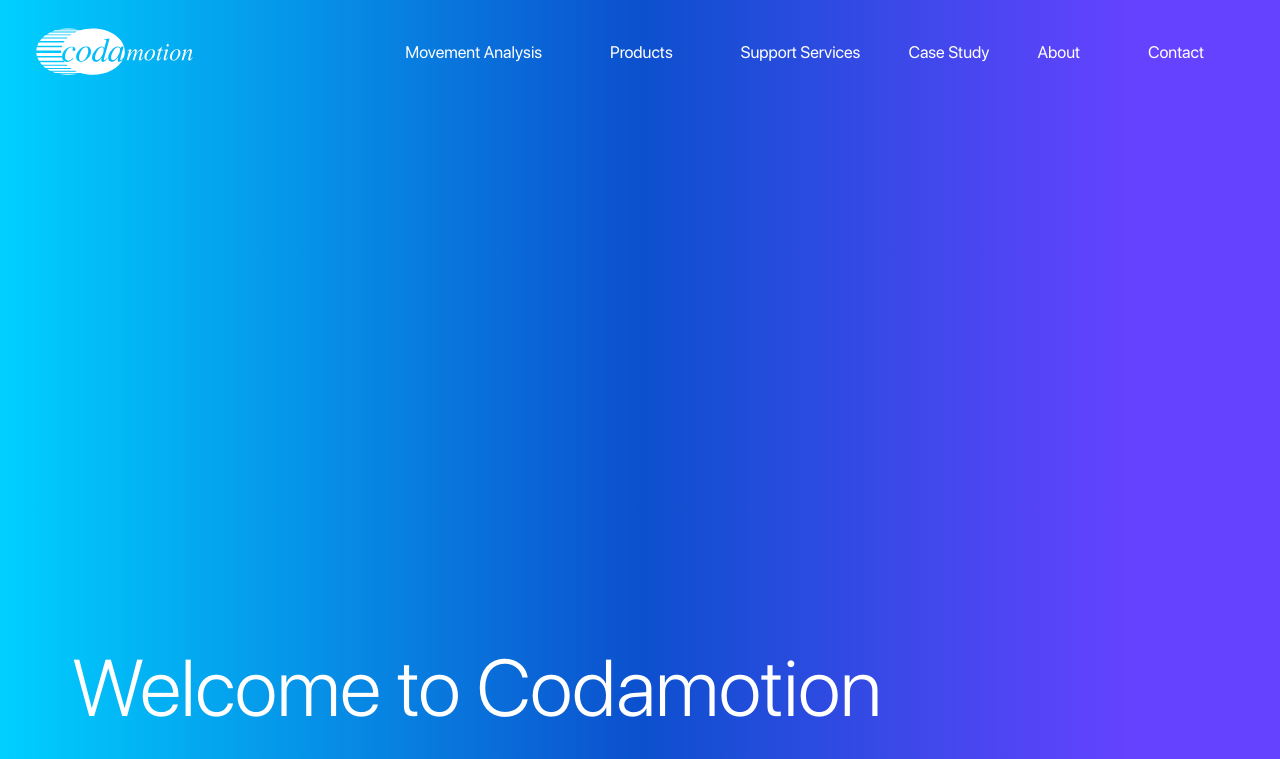
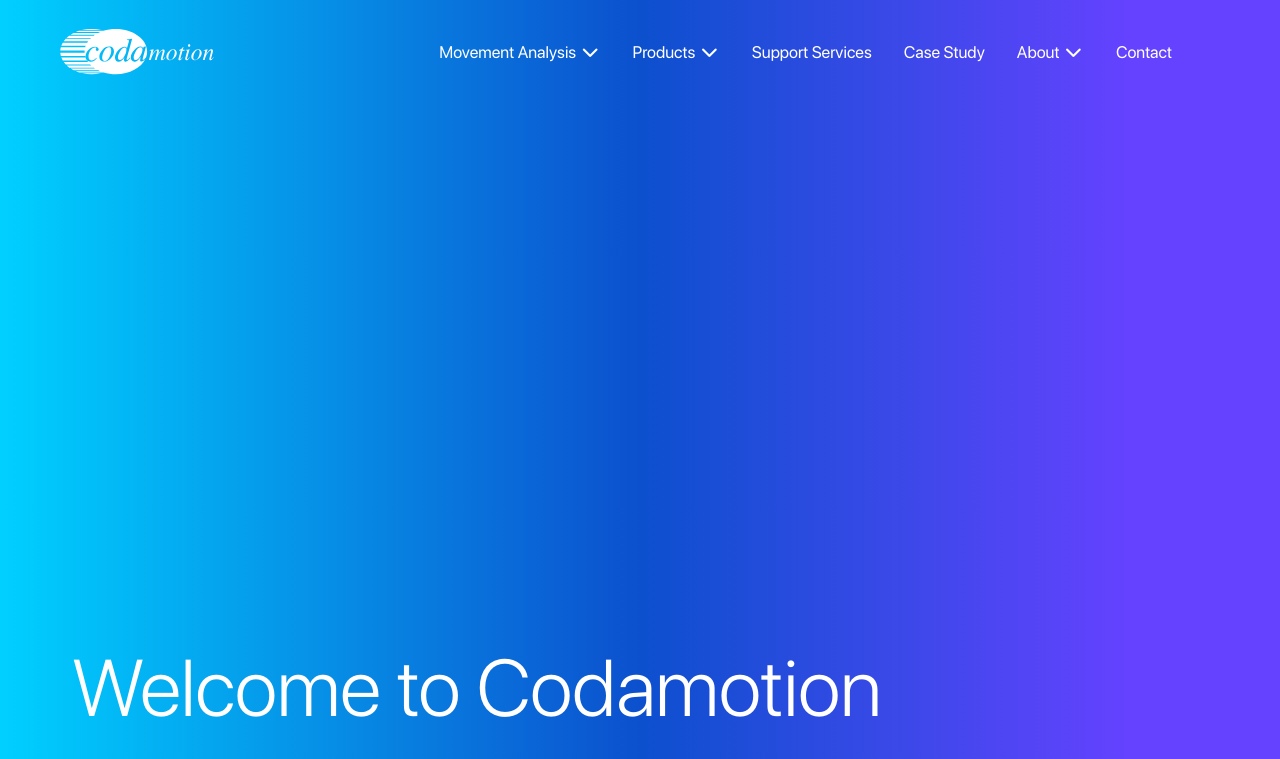
Before and after one commit to samozzy/codamotion, a Django app: page / in a window 1280 px wide. Shown: the top 759 px of the page. Run offline with Django 3.2, Linux system fonts and the light colour scheme; data comes from the database, SQL or seed files in the repository; some libraries are stand-ins or nearby versions.

Commit message:
Improve navbar and add FontAwesome

```diff
--- a/website/static/website/css/codamotion.scss
+++ b/website/static/website/css/codamotion.scss
@@ -31,6 +31,10 @@ $primary: $coda-navy;
 
 * {
 	font-family: 'SF-Pro-Display', 'Helvetica', 'Roboto', 'Arial', sans-serif !important;
+}
+.fa, .far, .fas {
+	// Override
+	font-family: "Font Awesome 5 Free" !important;
 }
 h2 {
 	font-weight: 400;
@@ -171,7 +175,7 @@ label {
 	// min-height: 7rem;
 	@extend .pt-lg-4, .py-4;
 	.navbar-nav>.nav-item {
-		margin-right: 2rem;
+		margin-right: 1rem;
 		font-size: 1.05rem;
 		font-weight: 400;
 	}
@@ -184,13 +188,21 @@ label {
 .navbar-light .navbar-nav .nav-link {
 	color: black;
 }
-.dropdown-toggle::after{
-	font-family: "Font Awesome 5 Free";
-	font-weight: 900;
-	content: "\f078";
-	border: none;
-	vertical-align: 0;
-	margin-left: 0.4em;
+
+#main-logo {
+	@extend .ms-md-4;
+}
+.dropdown-toggle {
+	i.fa, i.fas, i.far {
+		margin-right: 0 !important;
+	}
+
+	&::after {
+		// Override Bootstrap
+		border: none;
+		vertical-align: 0;
+		margin-left: 0;
+	}
 }
 
 .anchor:target::before {
--- a/website/templates/website/structure/head.html
+++ b/website/templates/website/structure/head.html
@@ -18,7 +18,7 @@
 		</style>
 		<!-- <link rel="stylesheet" id="child-style-css" href="{% static 'website/css/style-child.css' %}" type="text/css" media="all"> -->
 
-		<!-- JS -->
+		<!-- JQuery -->
 			<script
 	  src="https://code.jquery.com/jquery-3.5.1.slim.min.js"
 	  integrity="sha256-4+XzXVhsDmqanXGHaHvgh1gMQKX40OUvDEBTu8JcmNs="
@@ -27,6 +27,9 @@
 		<!-- Bootstrap JS -->
 		<script src="https://cdn.jsdelivr.net/npm/bootstrap@5.0.0-beta1/dist/js/bootstrap.bundle.min.js" integrity="sha384-ygbV9kiqUc6oa4msXn9868pTtWMgiQaeYH7/t7LECLbyPA2x65Kgf80OJFdroafW" crossorigin="anonymous"></script>
 
+		<!-- FontAwesome -->
+		<script src="https://kit.fontawesome.com/c1b86a74aa.js" crossorigin="anonymous"></script>
+
 		<!-- Favicon -->
 		<link rel="icon" href="{% static 'website/icons/cropped-codaminiicon2-32x32.png' %}" sizes="32x32">
 		<link rel="icon" href="{% static 'website/icons/cropped-codaminiicon2-192x192.png' %}" sizes="192x192">
--- a/website/templates/website/structure/nav.html
+++ b/website/templates/website/structure/nav.html
@@ -13,10 +13,10 @@
 			<span class="navbar-toggler-icon"></span>
 		</button>
 		<div class="collapse navbar-collapse" id="codamotion-navbar">
-			<ul class="navbar-nav ms-auto mb-2 mb-lg-0 my-auto">
+			<ul class="navbar-nav ms-auto mb-2 mb-lg-0 my-auto me-md-5">
 				<li class="nav-item dropdown">
 					<a class="nav-link dropdown-toggle" href="#" id="navbar-dropdown-movement" role="button" data-bs-toggle="dropdown" aria-expanded="false">
-					Movement Analysis</a>
+					Movement Analysis <i class="fas fa-fw fa-chevron-down" aria-hidden="true"></i><span class="visually-hidden">Dropdown</span></a>
 					<ul class="dropdown-menu" aria-labelledby="navbar-dropdown-movement">
 						<li>
 							<a class="dropdown-item" href="{% url 'website:mvmt-research' %}">Research Systems</a>
@@ -28,7 +28,7 @@
 				</li>
 				<li class="nav-item dropdown">
 					<a class="nav-link dropdown-toggle" href='#' id="navbar-dropdown-product" role="button" data-bs-toggle="dropdown" aria-expanded="false">
-					Products</a>
+					Products <i class="fas fa-fw fa-chevron-down" aria-hidden="true"></i><span class="visually-hidden">Dropdown</span></a>
 					<ul class="dropdown-menu" aria-labelledby="navbar-dropdown-product">
 						{% for p_type in product_type_list %}
 							{% if p_type.get_products %}
@@ -49,7 +49,7 @@
 					</li>
 				{% endfor %}
 				<li class="nav-item dropdown">
-					<a class="nav-link dropdown-toggle" href="#" id="navbar-dropdown-about" role="button" data-bs-toggle="dropdown" aria-expanded="false">About</a>
+					<a class="nav-link dropdown-toggle" href="#" id="navbar-dropdown-about" role="button" data-bs-toggle="dropdown" aria-expanded="false">About <i class="fas fa-fw fa-chevron-down" aria-hidden="true"></i><span class="visually-hidden">Dropdown</span></a>
 					<ul class="dropdown-menu" aria-labelledby="navbar-dropdown-about">
 						<li><a class="dropdown-item" href="{% url 'website:the-team' %}">Team</a></li>
 						<li><a class="dropdown-item" href="{% url 'website:history' %}">History</a></li>
```
Also changed, not shown: website/static/website/css/codamotion.css.
